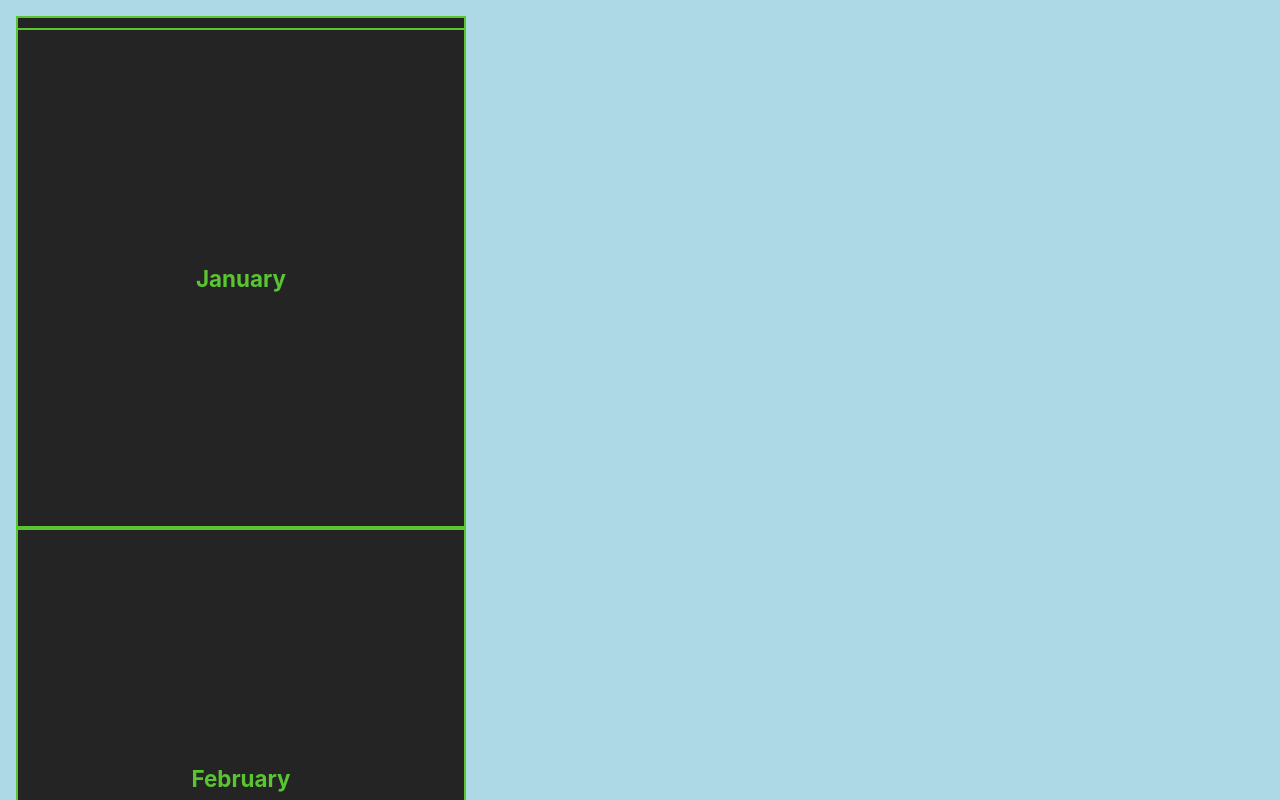
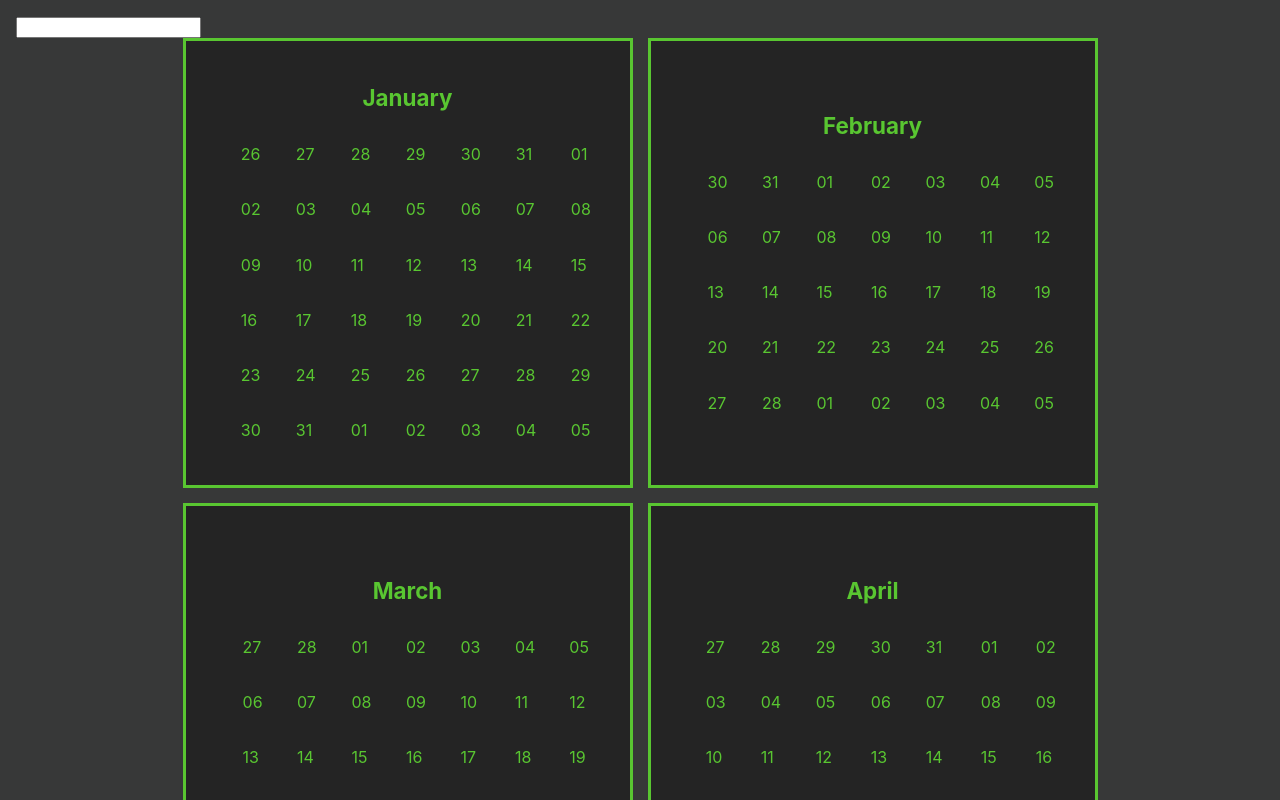
Before and after one commit to kayo12/Templates-example, a Next.js app in the folder calendar/: page / in a window 1280 px wide. Shown: the top 800 px of the page. Built offline with nearby package versions, Linux system fonts and the light colour scheme.

Commit message:
Update: renderização de calendario

```diff
--- a/calendar/src/components/Calendar.tsx
+++ b/calendar/src/components/Calendar.tsx
@@ -4,8 +4,11 @@ import Moment, { weekdays } from "moment";
 
 export default function Calendar(props) {
   return (
-    <div className="calendar">
-      <Mes/>
-    </div>
+      <div >
+        <div className="inputYear">
+              <input type="text" className="year" />
+        </div>
+        <Mes/>
+      </div>
   );
 }
--- a/calendar/src/components/Days.tsx
+++ b/calendar/src/components/Days.tsx
@@ -2,8 +2,9 @@ import { useState, useEffect} from "react";
 import Moment from "moment";
 export default function Days(props){
     const [month, setMonth] = useState([]);
-
-    const date = Moment().month(props.m).year(2022);
+    const [date , setDate] = useState(
+      Moment().locale("pt").month(props.m).year(2022)
+    )
 
     useEffect(() => {
       let firstDay = date.clone().startOf("month").startOf("week");
@@ -11,23 +12,29 @@ export default function Days(props){
       let Day = firstDay.clone().subtract(1, "day");
       console.log(`Primeiro dia do mes ${firstDay}`);
       console.log(`ultimo dia do mes ${endDay}`);
+
+      let arrayUpdate = []
+
       while (Day.isBefore(endDay, "day")) {
-        month.push(
+        arrayUpdate.push(
           Array(7)
-            .fill(0)
+          .fill(0)
             .map(() => Day.add(1, "day").clone())
         );
       }
-      console.log(month)
-    }, [month]);
+
+      setMonth(arrayUpdate)
+
+      console.log(month);
+    }, [date]);
 
  return(
-    <div className="week">
+    <div>
         {month.map((week) =>
-            <div key={week}>
+            <div key={week} className="week">
                {week.map((d) =>
-                    <span key={d}>
-                        {d.format("DD")}
+                    <span className="day" key={d._d.getTime() + props.month}>
+                        {d.format("DD").toString()}
                     </span>
                )}
             </div>
--- a/calendar/src/components/Mes.tsx
+++ b/calendar/src/components/Mes.tsx
@@ -24,11 +24,10 @@ export default function Mes(props?: MesAno) {
     <div className="container">
         {month.map((current) => (
           <div className="Months">
-
               <span className="currentMonth" key={current}>
                 {current}
               </span>
-              <Days key={current} m={current}/>
+              <Days key={current} m={current} y={props.ano}/>
           </div>
         ))}
     </div>
--- a/calendar/src/styles/globals.css
+++ b/calendar/src/styles/globals.css
@@ -4,6 +4,7 @@ body {
   margin: 0;
   font-family: -apple-system, BlinkMacSystemFont, Segoe UI, Roboto, Oxygen,
     Ubuntu, Cantarell, Fira Sans, Droid Sans, Helvetica Neue, sans-serif;
+    background-color: rgb(55, 56, 56);
 }
 
 a {
@@ -13,27 +14,24 @@ a {
 
 * {
   box-sizing: border-box;
+
 }
 
 .table-calendar{
   padding: 1rem;
-  display: grid;
-  grid-template-columns: 1fr 1fr 1fr;
-  grid-template-rows: auto auto auto;
+  display: flex;
+  align-content: center;
+  justify-content: center;
   width: 100vw;
   height: 100vh;
-  background-color: lightblue;
 }
 
-.calendar{
+.container{
+  box-sizing: border-box;
   display: flex;
+  flex-wrap: wrap;
   justify-content: center;
-  align-items: center;
-  flex-direction: row;
-  background-color: #242424;
-  border: 2px solid #59c631;
-  width: 450px;
-  padding: 10px;
+  gap: 15px;
 }
 
 .currentMonth{
@@ -48,23 +46,24 @@ font-size: 1.4rem;
   display: flex;
   justify-content: center;
   align-items: center;
-  flex-direction: row;
+  flex-direction: column;
   background-color: #242424;
-  border: 2px solid #59c631;
+  border: 3px solid #59c631;
   width: 450px;
-  height: 500px;
+  height: 450px;
   padding: 10px;
 }
 
 .week{
     display: flex;
-    justify-content: stretch;
-    flex-direction: column;
+    justify-content: space-around;
+
 }
 
-.days{
-    padding: 10px;
-    font-size: 1.5rem;
+.day{
+    display: block;
+    padding: 1.1rem;
+    font-size: 1rem;
     color: #59c631;
     width: 10%;
 }
```
Also changed, not shown: 1 other file (tests, documents, lock files or other folders).
